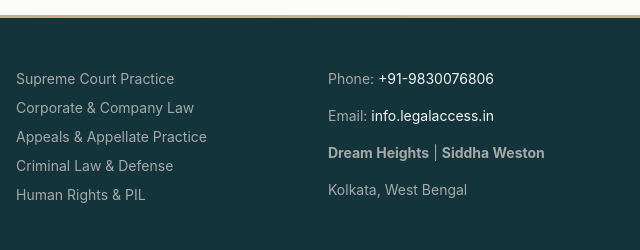
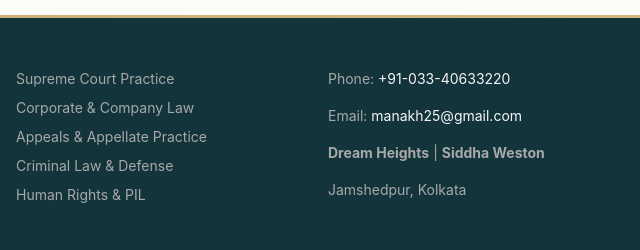
Before and after one commit to nihadprakarsh/akshrivastava, a plain HTML site: page index.html in a window 1280 px wide. Shown: the part 7220-7470 px from the top of the page, 640-1280 px from the left. Drawn offline with nearby package versions, Linux system fonts and the light colour scheme; a web font is replaced by a local one.

Commit message:
Address Change

```diff
--- a/index.html
+++ b/index.html
@@ -727,11 +727,11 @@ Phone: 0657-2320342
 
                 <div class="footer-section">
                     <h4>Contact</h4>
-                    <p>Phone: <a href="tel:+919830076806">+91-9830076806</a></p>
-                    <p>Email: <a href="mailto:info.legalaccess.in">info.legalaccess.in</a></p>
+                    <p>Phone: <a href="tel:+91-033-40633220">+91-033-40633220</a></p>
+                    <p>Email: <a href="mailto:info.legalaccess.in">manakh25@gmail.com</a></p>
                     <div class="footer-offices">
                         <p><strong>Dream Heights</strong> | <strong>Siddha Weston</strong></p>
-                        <p>Kolkata, West Bengal</p>
+                        <p>Jamshedpur, Kolkata</p>
                     </div>
                 </div>
             </div>
```
